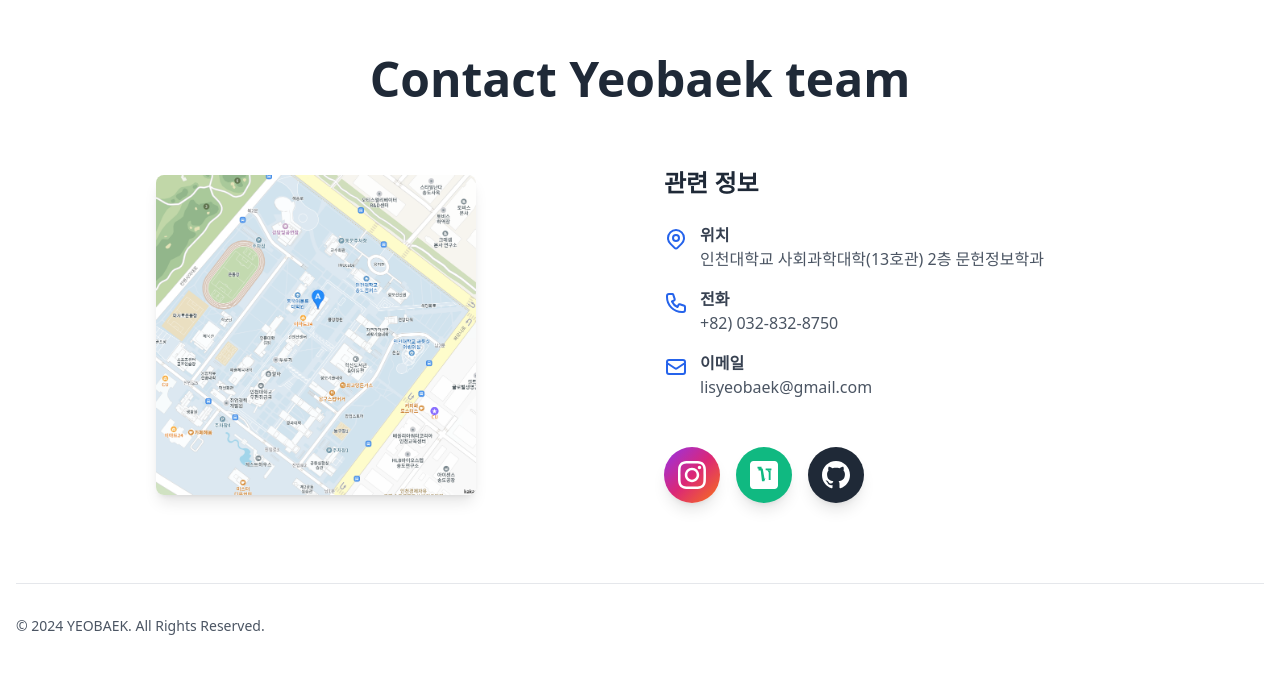
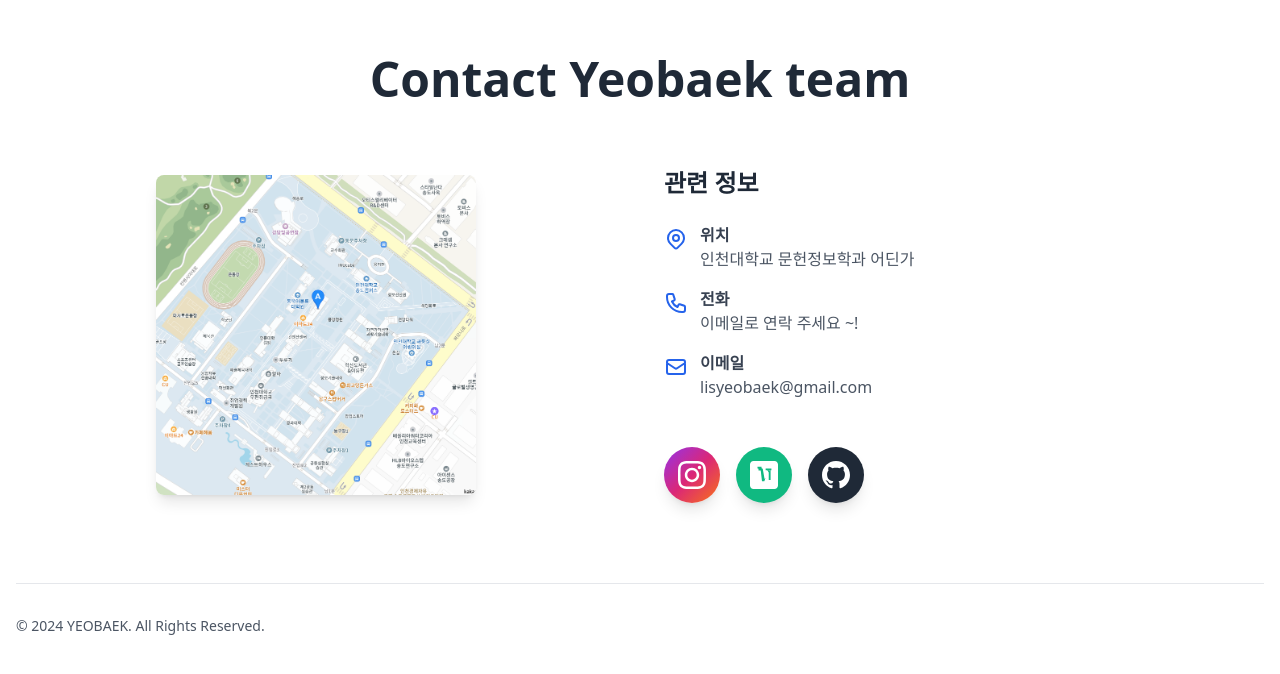
Before and after one commit to gyuriiiiii/Web_page, a React (Vite) app: page / in a window 1280 px wide. Shown: the part 5603-6277 px from the top of the page. Built offline with nearby package versions, Linux system fonts and the light colour scheme.

Commit message:
call edit

```diff
--- a/src/components/About.jsx
+++ b/src/components/About.jsx
@@ -32,7 +32,7 @@ const About = () => {
     {
       name: "박다정",
       role: ["운영", "LAB 2"],
-      email: "yeobaek3@example.com",
+      email: "whatkindof@inu.ac.kr",
       image: "/backend/image/duzzonku.png"
 
     },{
--- a/src/components/Contact.jsx
+++ b/src/components/Contact.jsx
@@ -31,7 +31,7 @@ function Contact() {
                   </svg>
                   <div>
                     <p className="font-semibold text-gray-700">위치</p>
-                    <p className="text-gray-600">인천대학교 사회과학대학(13호관) 2층 문헌정보학과</p>
+                    <p className="text-gray-600"> 인천대학교 문헌정보학과 어딘가</p>
                   </div>
                 </div>
 
@@ -41,7 +41,7 @@ function Contact() {
                   </svg>
                   <div>
                     <p className="font-semibold text-gray-700">전화</p>
-                    <p className="text-gray-600">+82) 032-832-8750</p>
+                    <p className="text-gray-600">이메일로 연락 주세요 ~!</p>
                   </div>
                 </div>
 
```
